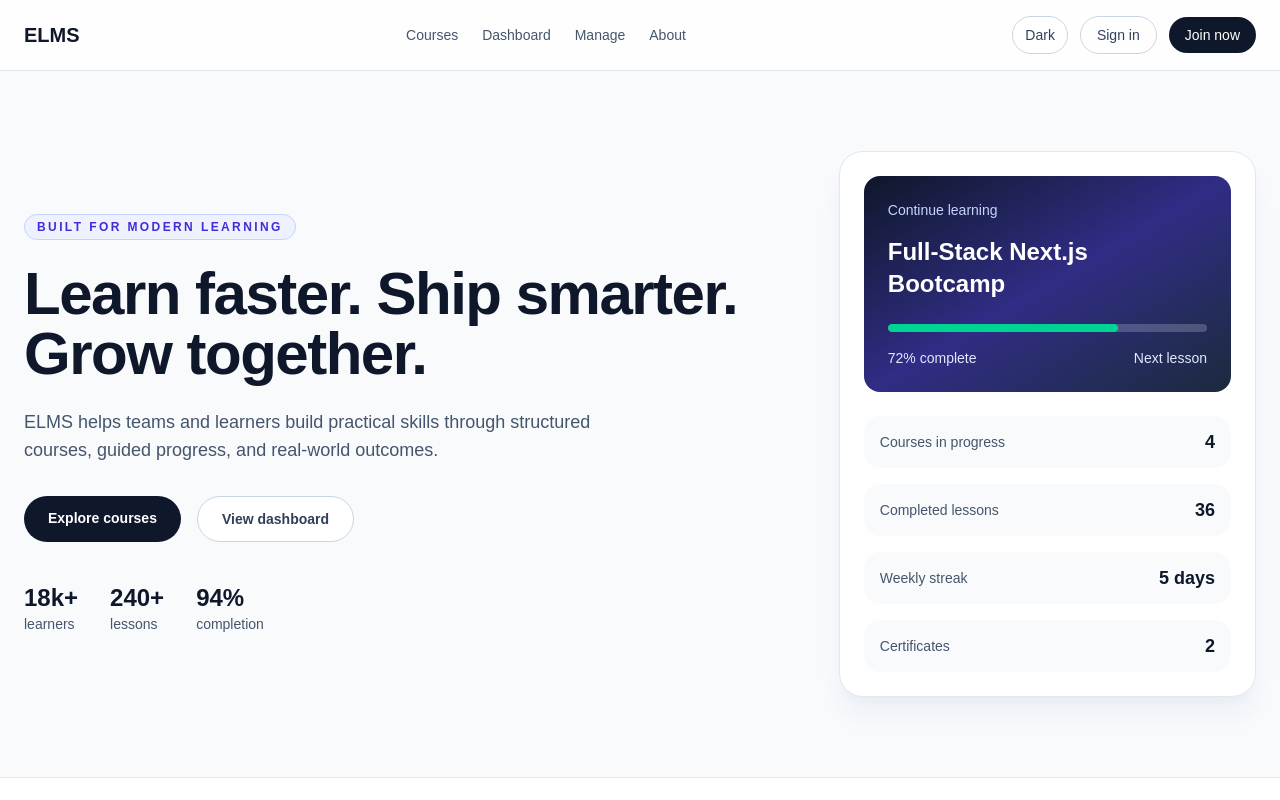
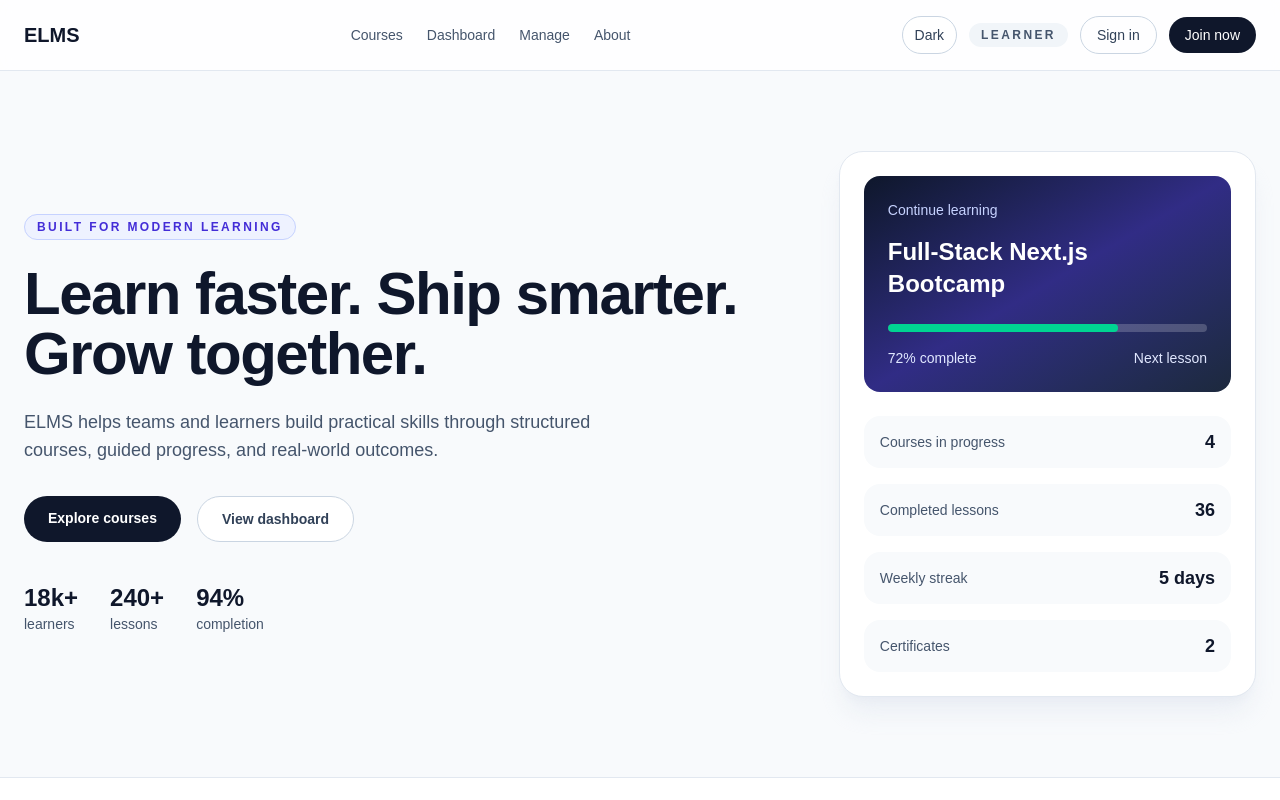
Before and after one commit to ductnv007/eLMS, a Next.js app: page / in a window 1280 px wide. Shown: the top 800 px of the page. Built offline with nearby package versions, Linux system fonts and the light colour scheme.

Commit message:
feat: add auth-aware shell and theme config

```diff
--- /dev/null
+++ b/src/app/manage/layout.tsx
@@ -0,0 +1,10 @@
+import { SiteHeader } from '@/components/site-shell';
+
+export default function ManageLayout({ children }: { children: React.ReactNode }) {
+  return (
+    <div className="min-h-screen bg-slate-50">
+      <SiteHeader />
+      {children}
+    </div>
+  );
+}
--- a/src/components/site-shell.tsx
+++ b/src/components/site-shell.tsx
@@ -1,7 +1,10 @@
 import Link from 'next/link';
 import { ThemeToggle } from './theme-toggle';
+import { getCurrentUser } from '@/lib/auth-service';
 
 export function SiteHeader() {
+  const user = getCurrentUser();
+
   return (
     <header className="border-b border-slate-200 bg-white/80 backdrop-blur">
       <div className="mx-auto flex max-w-7xl items-center justify-between px-6 py-4">
@@ -16,6 +19,9 @@ export function SiteHeader() {
         </nav>
         <div className="flex items-center gap-3">
           <ThemeToggle />
+          <span className="rounded-full bg-slate-100 px-3 py-1 text-xs font-semibold uppercase tracking-[0.2em] text-slate-600">
+            {user.role}
+          </span>
           <Link href="/auth/sign-in" className="rounded-full border border-slate-300 px-4 py-2 text-sm font-medium text-slate-700">
             Sign in
           </Link>
--- /dev/null
+++ b/src/lib/auth-service.ts
@@ -0,0 +1,21 @@
+export type AppUser = {
+  id: string;
+  name: string;
+  email: string;
+  role: 'learner' | 'instructor' | 'admin';
+};
+
+export const currentUser: AppUser = {
+  id: 'user-1',
+  name: 'Demo Learner',
+  email: 'learner@elms.dev',
+  role: 'learner',
+};
+
+export function getCurrentUser() {
+  return currentUser;
+}
+
+export function canAccessManage(user: AppUser = currentUser) {
+  return user.role === 'instructor' || user.role === 'admin';
+}
--- /dev/null
+++ b/src/lib/theme-config.ts
@@ -0,0 +1,13 @@
+export type ThemeMode = 'light' | 'dark' | 'system';
+
+export const themeConfig = {
+  brandName: 'ELMS',
+  primaryColor: '#4f46e5',
+  accentColor: '#8b5cf6',
+  defaultMode: 'light' as ThemeMode,
+  radiusPreset: 'lg',
+};
+
+export function getThemeConfig() {
+  return themeConfig;
+}
```
